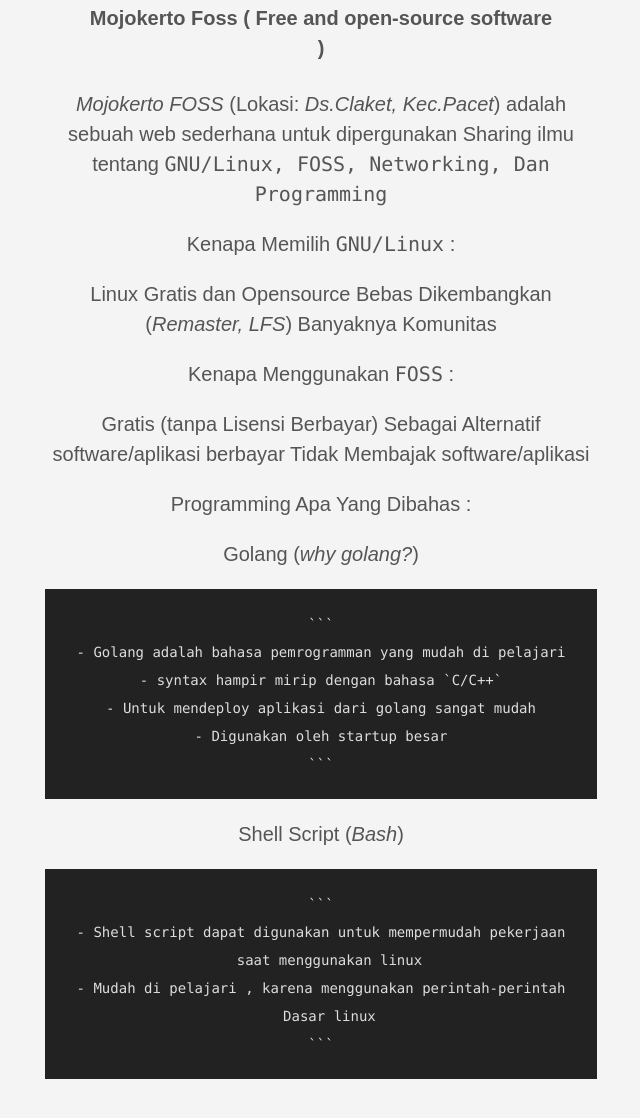
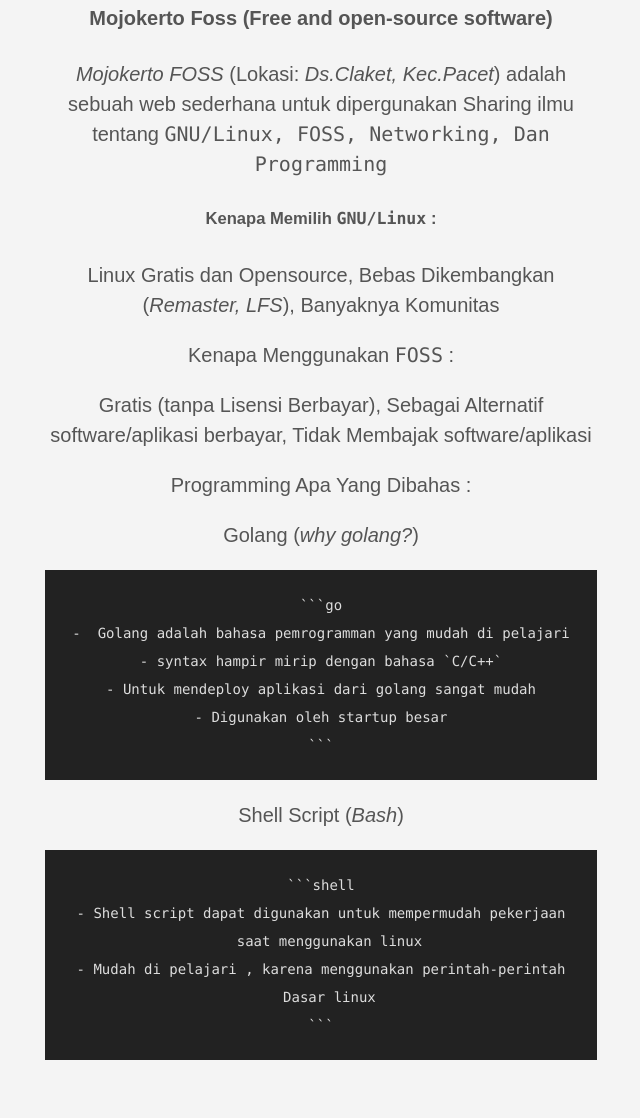
Before and after one commit to mojokerto-foss/mojokerto-foss.github.io, a plain HTML site: page about/index.html in a window 1280 px wide. Shown: the part 1118-2236 px from the top of the page, without its empty margins (319-959 px from the left). Drawn offline with Linux system fonts and the light colour scheme.

Commit message:
Update About Again!

````diff
--- a/about/index.html
+++ b/about/index.html
@@ -122,33 +122,35 @@
     <main class="pb7" role="main">
 
   <article class="pa3 pa4-ns nested-copy-line-height nested-img">
-    <section class="cf ph3 ph5-l pv3 pv4-l f4 tc-l center measure-wide lh-copy mid-gray"><figure>
+    <section class="cf ph3 ph5-l pv3 pv4-l f4 tc-l center measure-wide lh-copy mid-gray">
+
+<figure>
     <img src="/img/author.jpg" width="50" height="450"/> <figcaption>
-            <h4>Mojokerto Foss ( Free and open-source software )</h4>
+            <h4>Mojokerto Foss (Free and open-source software)</h4>
         </figcaption>
 </figure>
 
 
 <p><em>Mojokerto FOSS</em> (Lokasi: <em>Ds.Claket, Kec.Pacet</em>) adalah sebuah  web sederhana untuk dipergunakan Sharing ilmu tentang <code>GNU/Linux, FOSS, Networking, Dan Programming</code></p>
 
-<p>Kenapa Memilih <code>GNU/Linux</code> :</p>
+<h5 id="kenapa-memilih-gnu-linux">Kenapa Memilih <code>GNU/Linux</code> :</h5>
 
-<p>Linux Gratis dan Opensource
-Bebas Dikembangkan (<em>Remaster, LFS</em>)
+<p>Linux Gratis dan Opensource,
+Bebas Dikembangkan (<em>Remaster, LFS</em>),
 Banyaknya Komunitas</p>
 
 <p>Kenapa Menggunakan <code>FOSS</code> :</p>
 
-<p>Gratis (tanpa Lisensi Berbayar)
-Sebagai Alternatif software/aplikasi berbayar
+<p>Gratis (tanpa Lisensi Berbayar),
+Sebagai Alternatif software/aplikasi berbayar,
 Tidak Membajak software/aplikasi</p>
 
 <p>Programming Apa Yang Dibahas :</p>
 
 <p>Golang (<em>why golang?</em>)</p>
 
-<pre><code>```
-- Golang adalah bahasa pemrogramman yang mudah di pelajari
+<pre><code>```go
+-  Golang adalah bahasa pemrogramman yang mudah di pelajari
 - syntax hampir mirip dengan bahasa `C/C++`
 - Untuk mendeploy aplikasi dari golang sangat mudah
 - Digunakan oleh startup besar
@@ -157,7 +159,7 @@
 
 <p>Shell Script (<em>Bash</em>)</p>
 
-<pre><code>```
+<pre><code>```shell
 - Shell script dapat digunakan untuk mempermudah pekerjaan
   saat menggunakan linux
 - Mudah di pelajari , karena menggunakan perintah-perintah
````
